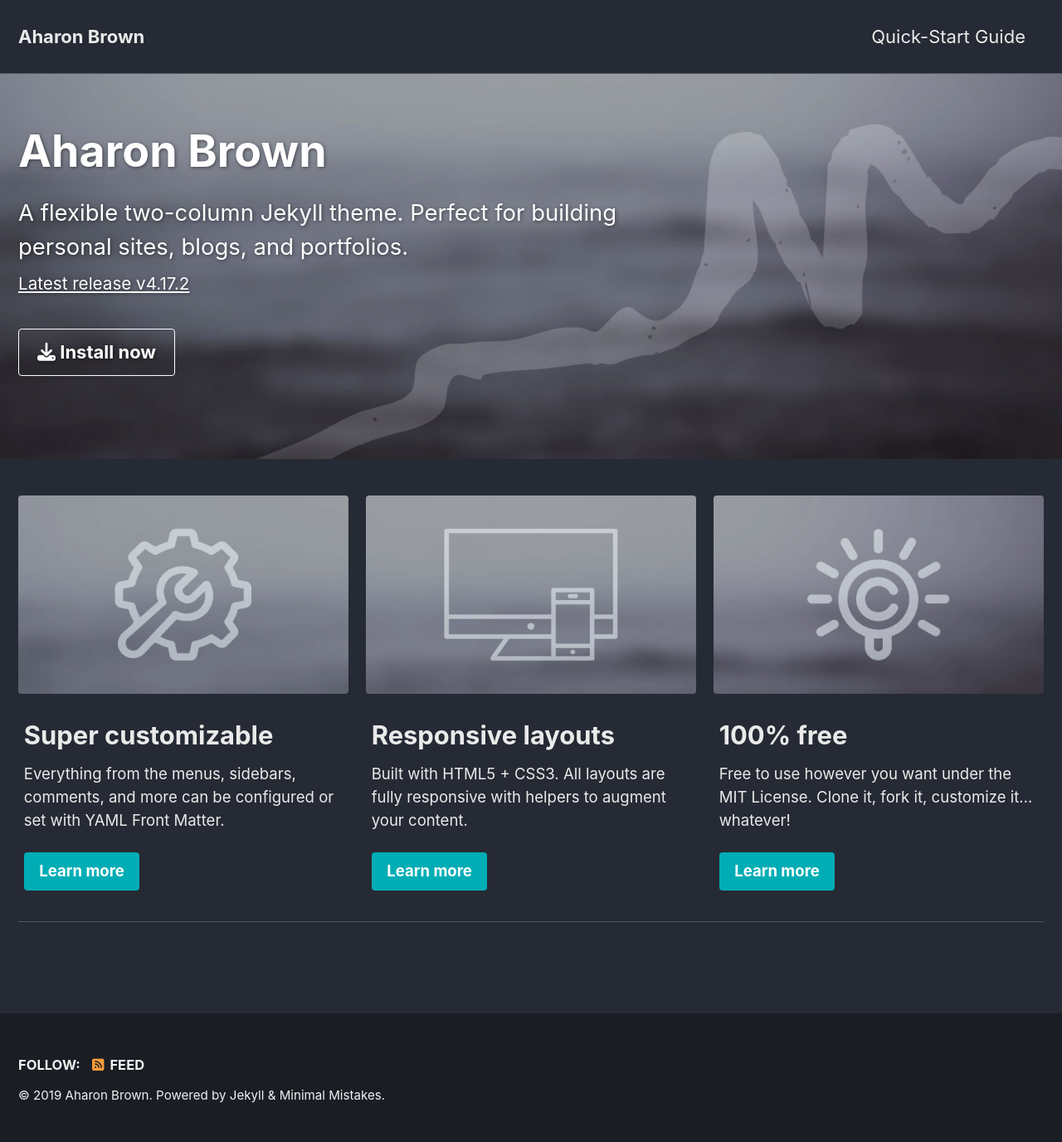
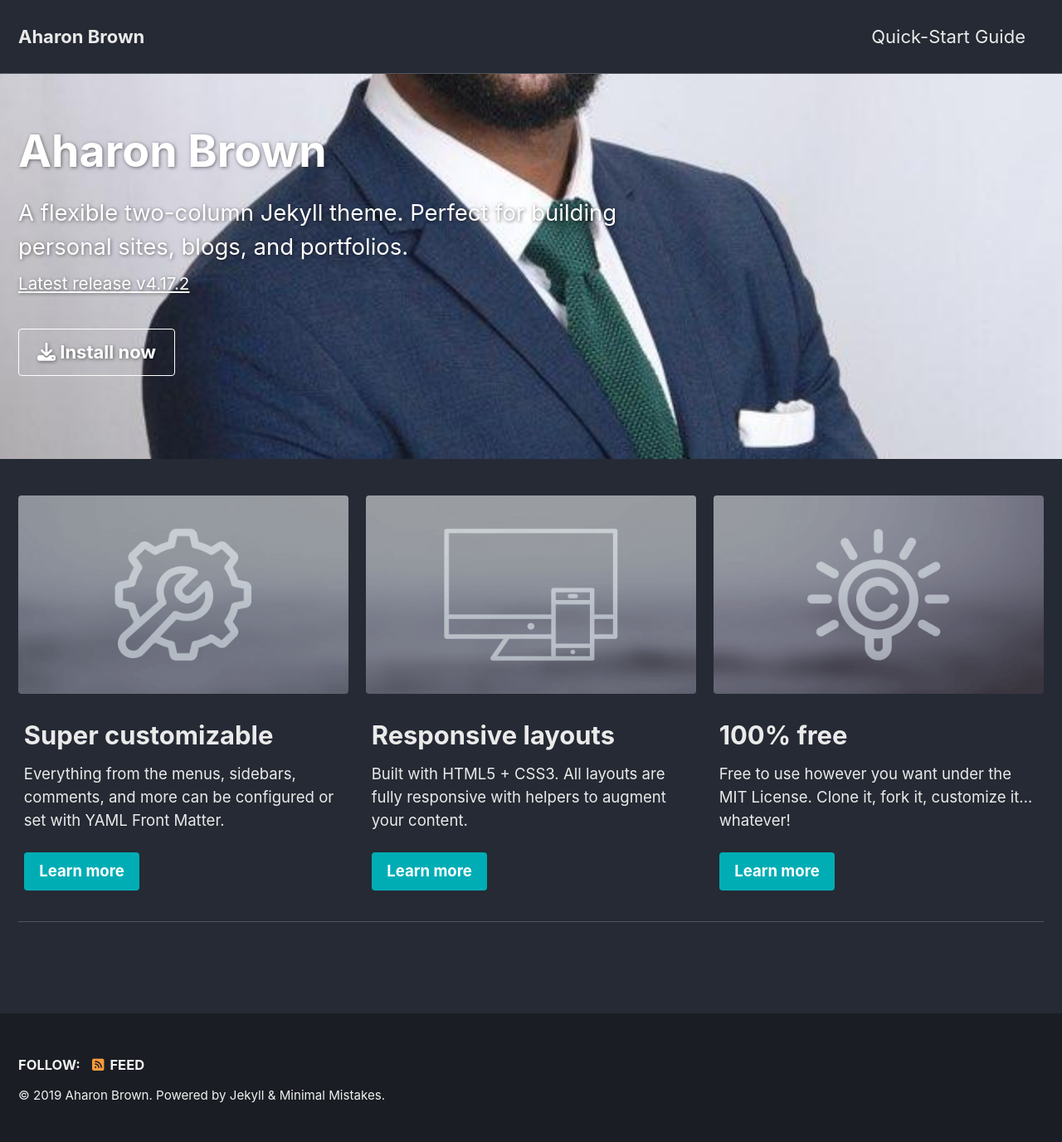
Before and after one commit to aharonbrownforestpark/aharonbrownforestpark.github.io, a Jekyll site: the page built from _pages/home.md, in a window 1280 px wide. Shown: the whole page at 83% size. Built offline with Jekyll 4.4.1, drawn with Linux system fonts in a browser that asks for light colours; cached includes are drawn as plain includes; nearby versions of some CDN libraries.

Commit message:
Insert main Aharon overlay image

```diff
--- a/_pages/home.md
+++ b/_pages/home.md
@@ -3,7 +3,7 @@
 permalink: /home/
 header:
   overlay_color: "#5e616c"
-  overlay_image: /assets/images/mm-home-page-feature.jpg
+  overlay_image: /assets/images/AharonMain.jpg
   actions:
     - label: "<i class='fas fa-download'></i> Install now"
       url: "/docs/quick-start-guide/"
```
